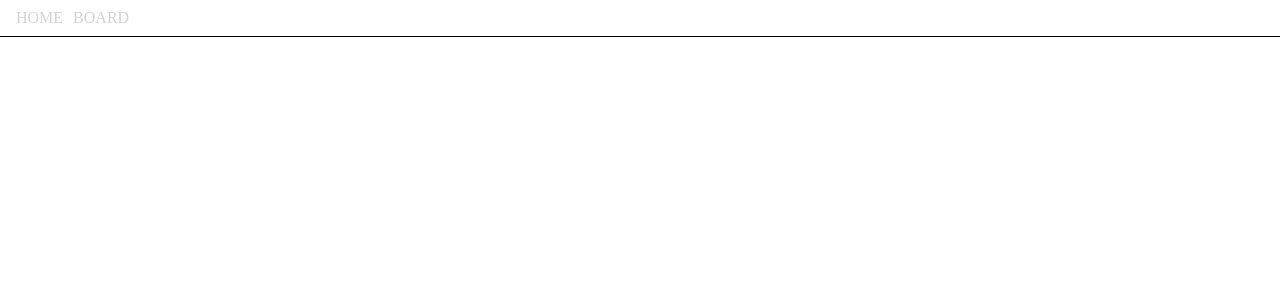
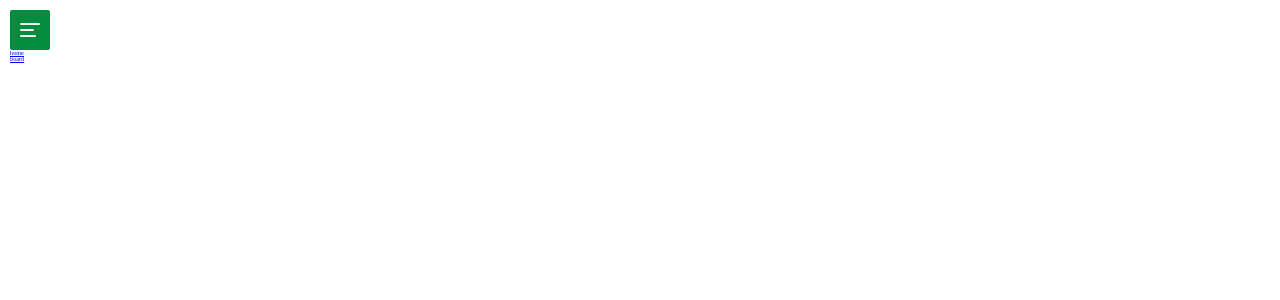
Before and after one commit to 33park/next-sample, a Next.js app in the folder next-basic/: page / in a window 1280 px wide. Shown: the top 300 px of the page. Built offline with nearby package versions, Linux system fonts and the light colour scheme.

Commit message:
컬러테마, 글로벌, 공용 스타일 컴포넌트 / 버튼(div) 컴포넌트 작성

```diff
--- a/next-basic/src/app/component/GNB.tsx
+++ b/next-basic/src/app/component/GNB.tsx
@@ -3,6 +3,10 @@
 import React from 'react'
 import { styled } from 'styled-components'
 import Link from 'next/link'
+import { theme } from '../../style/styles/theme'
+import { AlignLeft } from 'lucide-react'
+import { flexBox } from  '../../style/styles/common'
+import CustomButton from '../../style/component/Button'
 
 interface NavItem {
     link: string;
@@ -19,11 +23,14 @@ export default function GNB() {
 
     return (
         <GNBWrapper>
+            <MenuButton bgColor={theme.colors.primary}>
+                <AlignLeft style={{color:theme.colors.light}}/>
+            </MenuButton>
             {navItems.map((item, index) => (
                 <GnbItem key={index}>
-                    <Link href={item.link}>
-                        <LinkItem>{item.text}</LinkItem>
-                    </Link>
+                    <LinkItem href={item.link}>
+                        {item.text}
+                    </LinkItem>
                 </GnbItem>
             ))}
         </GNBWrapper>
@@ -31,27 +38,21 @@ export default function GNB() {
 }
 
 const GNBWrapper = styled.ul`
-    display: flex;
-    padding: 10px 16px;
-    border-bottom: 1px solid black;
+    position: fixed;
+    top: 1rem;
+    left: 1rem;
+`
+const MenuButton = styled(CustomButton)`
+    ${flexBox({justify:'center'})}
+    width: 4rem;
+    height: 4rem;
+    border-radius: 0.2rem;
+    border:none;
 `
 
 const GnbItem = styled.li`
-    flex:none;
-    display: inline-block;
-    margin-right: 10px;
-
-    &:last-child{
-        margin-right: 0;
-    }
 `
 
-const LinkItem = styled.a`
-    display: inline-block;
-    text-decoration: none;
-    text-transform: uppercase;
-    color: lightgray;
-    &:hover{
-        color: black;
-    }
+const LinkItem = styled(Link)`
+
 `
--- a/next-basic/src/app/layout.tsx
+++ b/next-basic/src/app/layout.tsx
@@ -2,7 +2,10 @@
 
 import React from 'react'
 import { Reset } from 'styled-reset'
+import { ThemeProvider } from 'styled-components'
 import GlobalNavigator from './component/GNB'
+import { GlobalStyles } from '../style/GlobalStyles'
+import { theme } from '../style/styles/theme'
 
 
 
@@ -13,12 +16,15 @@ export default function RootLayout({
     }) {
 
         return (
+            <ThemeProvider theme={theme}>
                 <html lang="ko">
                     <Reset/>
+                    <GlobalStyles/>
                     <body>
                         <GlobalNavigator/>
                         {children}
                     </body>
                 </html>
+            </ThemeProvider>
         );
 }
--- /dev/null
+++ b/next-basic/src/style/GlobalStyles.tsx
@@ -0,0 +1,36 @@
+import { createGlobalStyle } from "styled-components";
+
+export const GlobalStyles = createGlobalStyle`
+    html,body {
+        font-size: 62.5%;
+    }
+    button {
+        border: none;
+        margin: 0;
+        padding: 0;
+        width: auto;
+        overflow: visible;
+
+        background: transparent;
+
+        color: inherit;
+        font: inherit;
+
+        line-height: normal;
+
+        -webkit-font-smoothing: inherit;
+        -moz-osx-font-smoothing: inherit;
+
+        -o-appearance: none;
+        -moz-appearance: none;
+        -webkit-appearance: none;
+        appearance: none;
+        box-sizing: border-box;
+        cursor: pointer;
+
+        &::-moz-focus-inner {
+            border: 0;
+            padding: 0;
+        }
+    }
+`
--- /dev/null
+++ b/next-basic/src/style/component/Button.tsx
@@ -0,0 +1,63 @@
+import React from 'react';
+import { styled,css } from 'styled-components'
+import { ColorType } from '../styles/theme'
+
+
+export interface ButtonProps {
+    bgColor?: ColorType;
+    color?: ColorType;
+    btnSize?: String | 'large' | 'middle';
+    onClick?: (event: React.MouseEvent<HTMLDivElement, MouseEvent>) => void; //return type
+}
+
+type StyleType = Pick<ButtonProps, 'color' | 'bgColor' | 'btnSize'>
+type SizeType = Pick<ButtonProps, 'btnSize'>
+
+const Button: React.FC<ButtonProps> = ({ children, color, bgColor, btnSize, ...props }) => {
+    return (
+        <Wrapper color={color} bgColor={bgColor} btnSize={btnSize} {...props}>
+            {children}
+        </Wrapper>
+    );
+};
+
+export default Button;
+
+const sizeStyles = css<SizeType>`
+    ${({ btnSize }) =>
+        btnSize === 'string' && btnSize !== 'large' && btnSize !== 'middle' &&
+        css`
+            width: ${btnSize.width};
+            height: ${btnSize.height};
+        `
+    }
+    ${({ btnSize }) =>
+        btnSize === 'large' &&
+        css`
+            width: 100%;
+            height: 4.8rem;
+            font-size: 1.6rem;
+        `
+    }
+    ${({ btnSize }) =>
+        btnSize === 'middle' &&
+        css`
+            width: 16rem;
+            height: 4rem;
+            font-size: 1.2rem;
+        `
+    }
+`
+
+
+const Wrapper = styled.div<StyleType>`
+    color: ${({ theme, color }) => color || theme.colors.black};
+    background-color: ${({ bgColor }) => bgColor};
+    ${sizeStyles};
+    cursor: pointer;
+    box-sizing: border-box;
+    &:hover {
+        background-color: ${({ theme }) => theme.colors.gray};
+        border: 1px solid ${({ theme }) => theme.colors.dark};
+    }
+`
--- /dev/null
+++ b/next-basic/src/style/styles/common.tsx
@@ -0,0 +1,14 @@
+import { css } from 'styled-components'
+
+interface FlexProps  {
+    // ? 는 선택적 속성을 나타냄
+    justify?: 'start' | 'center';
+    align?:'start' | 'center';
+}
+
+                        // 매개변수가 선택적으로 전달
+export const flexBox = (props: FlexProps = {}) => css`
+    display: flex;
+    justify-content: ${props.justify || 'start'};
+    align-items: ${props.align || 'center' };
+`;
--- /dev/null
+++ b/next-basic/src/style/styles/theme.tsx
@@ -0,0 +1,21 @@
+const colors = {
+    primary:'#038C3E',
+    secondary:'#025920',
+    third:'#BF895A',
+
+    dark:'#333',
+    gray:'#aaa',
+    light:'#F2F2F2',
+
+    alert:'#6295D9',
+
+    black:'#000',
+    white:'#fff',
+    transparent: 'transparent',
+}
+
+export const theme = {
+    colors
+}
+
+export type ColorType = keyof typeof colors;
```
Also changed, not shown: next-basic/src/app/ui/globals.css (added), 1 other file (tests, documents, lock files or other folders). Lines whose indentation alone changed are shown as unchanged.
